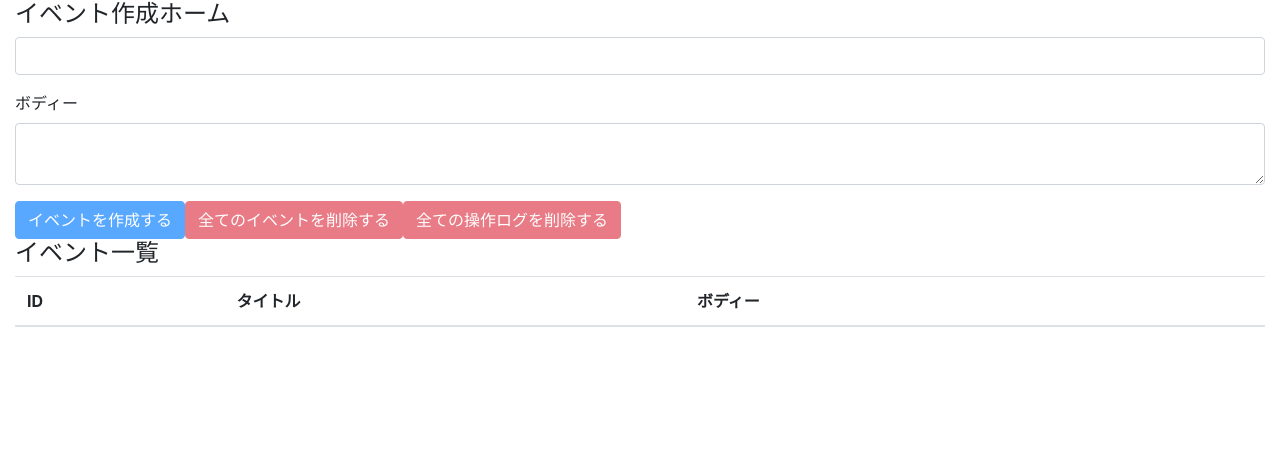
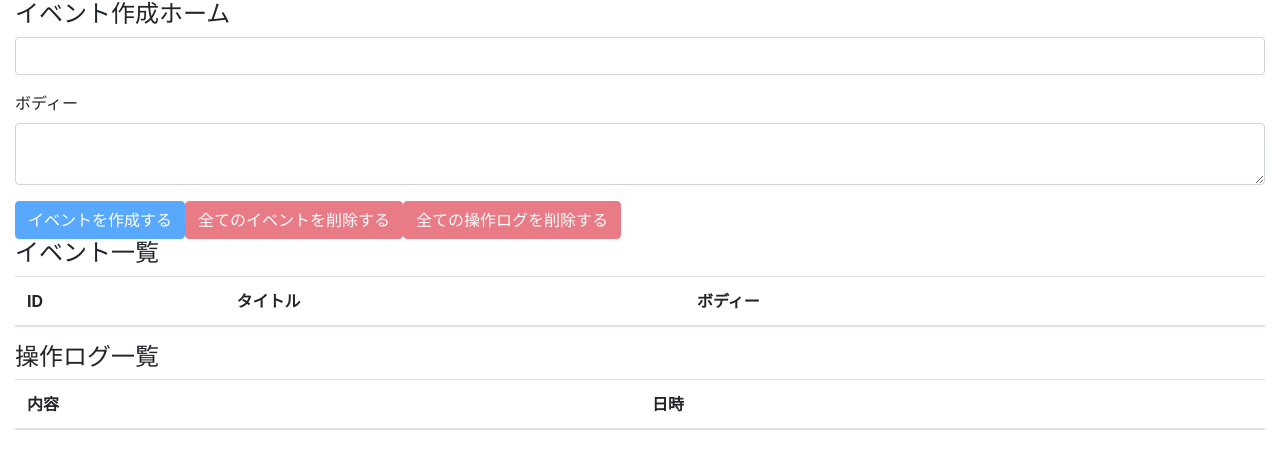
Before and after one commit to emp-temp/react-hooks-101, a React (Create React App) app: page / in a window 1280 px wide. Shown: the top 468 px of the page. Built offline with nearby package versions, Linux system fonts and the light colour scheme.

Commit message:
display-all-operationLogs

```diff
--- a/src/components/App.js
+++ b/src/components/App.js
@@ -4,16 +4,17 @@
 
 import EventForm from './EventForm'
 import Events from './Events'
+import OperationLogs from './OperationLogs'
 import AppContext from '../contexts/AppContext'
 import reducer from '../reducers/index'
 
+
 const App = () => {
+
   const initialState = {
     events: [],
     operationLogs: []
   }
-
-
 
   const [state, dispatch] = useReducer(reducer, initialState)
 
@@ -22,6 +23,7 @@
       <div className="container-fluid">
         <EventForm />
         <Events />
+        <OperationLogs />
       </div >
     </AppContext.Provider>
   );
--- /dev/null
+++ b/src/components/OperationLog.js
@@ -0,0 +1,12 @@
+import React from 'react'
+
+const OperationLog = ({ operationLog }) => {
+  return (
+    <tr>
+      <td>{operationLog.description}</td>
+      <td>{operationLog.operatedAt}</td>
+    </tr>
+  )
+}
+
+export default OperationLog
--- /dev/null
+++ b/src/components/OperationLogs.js
@@ -0,0 +1,30 @@
+import React, { useContext } from 'react'
+
+import OperationLog from './OperationLog'
+import AppContext from '../contexts/AppContext'
+
+const OperationLogs = () => {
+  const { state } = useContext(AppContext)
+  return (
+    <>
+      <h4>操作ログ一覧</h4>
+      <table className="table table-hover">
+        <thead>
+          <tr>
+            <th>内容</th>
+            <th>日時</th>
+          </tr>
+        </thead>
+        <tbody>
+          {
+            state.operationLogs.map((operationLog, index) => {
+              return <OperationLog key={index} operationLog={operationLog} />
+            })
+          }
+        </tbody>
+      </table>
+    </>
+  )
+}
+
+export default OperationLogs
```
